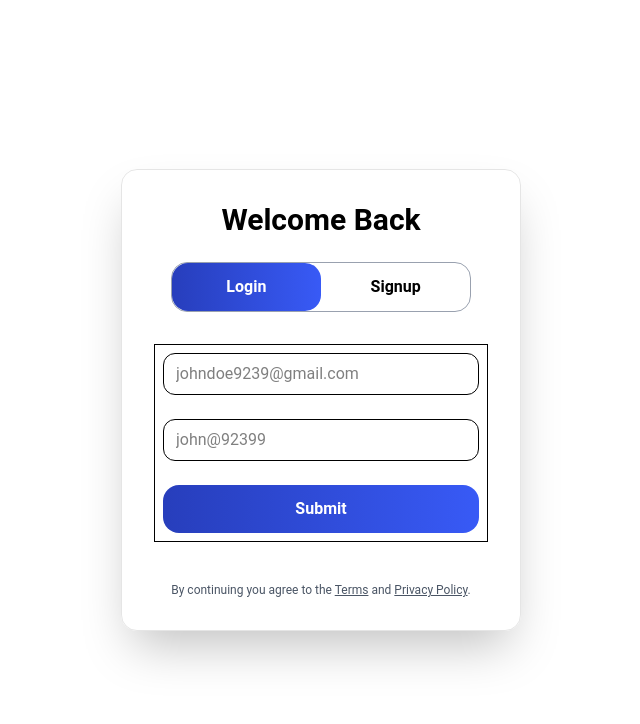
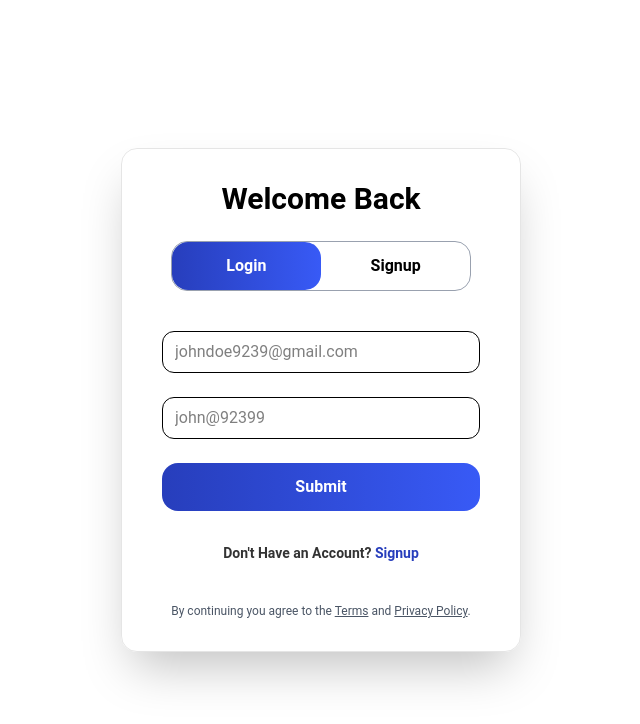
Before and after one commit to DeveloperWide/BuyStro-MERN-APP-, a React (Vite) app in the folder client/: page /login in a window 1280 px wide. Shown: the top 724 px of the page, without its empty margins (319-959 px from the left). Built offline with nearby package versions, Linux system fonts and the light colour scheme.

Commit message:
Updated Signup & Login Form

```diff
--- a/client/src/index.css
+++ b/client/src/index.css
@@ -17,3 +17,7 @@ input {
 .btn {
     @apply w-full py-3 px-2 bg-gradient-to-r from-[#273EBC] to-[#385AF6] text-white font-bold rounded-2xl cursor-pointer
 }
+
+.redirectionMsg p a{
+  @apply text-[#273EBC]
+}
--- a/client/src/pages/AuthLayout.jsx
+++ b/client/src/pages/AuthLayout.jsx
@@ -1,33 +1,26 @@
 // AuthLayout.jsx
-import { Link, Outlet, useLocation } from 'react-router';
+import { Link, Outlet, useLocation } from "react-router";
+import { active, getRedirectionMsg, getTitle } from "../utils/helper.jsx";
 
 const AuthLayout = () => {
   const location = useLocation();
-  const getTitle = () => {
-    if (location.pathname === '/login') return 'Welcome Back';
-    if (location.pathname === '/register') return 'Create Your Account';
-    return 'Signup or Login';
-  };
-
-  const active = (path) => location.pathname === path;
 
   return (
     <div className="min-h-screen flex items-center justify-center p-6">
       <div className="auth-card relative w-full max-w-[400px] mx-auto rounded-2xl overflow-hidden shadow-2xl border border-black/10 backdrop-blur-xl animate-fadeIn">
         <div className="w-full p-8 flex flex-col justify-center items-center gap-6">
           {/* Title */}
-          <h2 className="text-2xl md:text-3xl font-semibold">
-            {getTitle()}
-          </h2>
+          <h2 className="text-2xl md:text-3xl font-semibold">{getTitle(location)}</h2>
 
           {/* Tabs */}
           <div className="relative w-[100%] md:w-[90%]">
             <div className="tabs flex rounded-2xl border border-gray-400">
               <Link
                 to="/login"
-                className={`tab flex-1 text-center py-3 font-bold rounded-2xl transition-all text-sm md:text-base ${active('/login') ?
-                  'bg-gradient-to-r from-[#273EBC] to-[#385AF6] text-white'
-                  : ''
+                className={`tab flex-1 text-center py-3 font-bold rounded-2xl transition-all text-sm md:text-base ${
+                  active("/login", location)
+                    ? "bg-gradient-to-r from-[#273EBC] to-[#385AF6] text-white"
+                    : ""
                 }`}
               >
                 Login
@@ -35,9 +28,10 @@ const AuthLayout = () => {
 
               <Link
                 to="/register"
-                className={`tab flex-1 text-center py-3 font-bold rounded-2xl transition-all text-sm md:text-base ${active('/register') ?
-                  'bg-gradient-to-r from-[#273EBC] to-[#385AF6] text-white'
-                  : ''
+                className={`tab flex-1 text-center py-3 font-bold rounded-2xl transition-all text-sm md:text-base ${
+                  active("/register", location)
+                    ? "bg-gradient-to-r from-[#273EBC] to-[#385AF6] text-white"
+                    : ""
                 }`}
               >
                 Signup
@@ -48,24 +42,29 @@ const AuthLayout = () => {
           </div>
 
           {/* Outlet or info */}
-          {location.pathname === '/' ? (
+          {location.pathname === "/" ? (
             <>
-            <h1 className='text-xl text-gray-700 font-bold capitalize'>Welcome to BuyStro</h1>
-            <p className="text-gray-600 text-sm">
-              Click <span className="font-semibold">Signup</span> or{' '}
-              <span className="font-semibold">Login</span> to continue.
-            </p>
+              <h1 className="text-xl text-gray-700 font-bold capitalize">
+                Welcome to BuyStro
+              </h1>
+              <p className="text-gray-600 text-sm">
+                Click <span className="font-semibold">Signup</span> or{" "}
+                <span className="font-semibold">Login</span> to continue.
+              </p>
             </>
           ) : (
-            <div className="mt-2 w-[100%] border">
+            <div className="mt-2 w-[100%]">
               <Outlet />
             </div>
           )}
-
+          {(location.pathname == "/login" ||
+            location.pathname == "/register") && (
+            <div className="text-sm text-[#333] font-semibold redirectionMsg">{getRedirectionMsg(location)}</div>
+          )}
           {/* Footer */}
           <div className="text-xs text-gray-600 mt-4">
-            By continuing you agree to the{' '}
-            <span className="underline">Terms</span> and{' '}
+            By continuing you agree to the{" "}
+            <span className="underline">Terms</span> and{" "}
             <span className="underline">Privacy Policy</span>.
           </div>
         </div>
--- a/client/src/pages/GetMe.jsx
+++ b/client/src/pages/GetMe.jsx
@@ -1,13 +1,14 @@
 import axios from 'axios'
 import React from 'react'
+import { getToken } from '../utils/helper.js'
 
 const GetMe = () => {
     axios.get('/api/auth/me', {
         headers: {
-            Authorization: `bearer ${localStorage.getItem('token')}`
+            Authorization: `bearer ${getToken()}`
         }
     }).then((res) => {
-        console.log(res)
+        console.log(res.data)
     }).catch((err) => {
         console.log(err)
     })
--- /dev/null
+++ b/client/src/utils/helper.js
@@ -0,0 +1,4 @@
+export const getToken = () => {
+    const token = localStorage.getItem('token');
+    return token;
+}
--- /dev/null
+++ b/client/src/utils/helper.jsx
@@ -0,0 +1,28 @@
+import { Link } from "react-router";
+
+
+export const getTitle = (location) => {
+    if (location.pathname === "/login") return "Welcome Back";
+    if (location.pathname === "/register") return "Create Your Account";
+    return "Signup or Login";
+  };
+
+
+export const getRedirectionMsg = (location) => {
+    if (location.pathname === "/login") {
+      return (
+        <p>
+          Don't Have an Account? <Link to={"/register"}>Signup</Link>
+        </p>
+      );
+    }
+    if (location.pathname === "/register") {
+      return (
+        <p>
+          Already Have an Account? <Link to={"/login"}>Login</Link>
+        </p>
+      );
+    }
+  };
+
+export const active = (path, location) => location.pathname === path;
```
